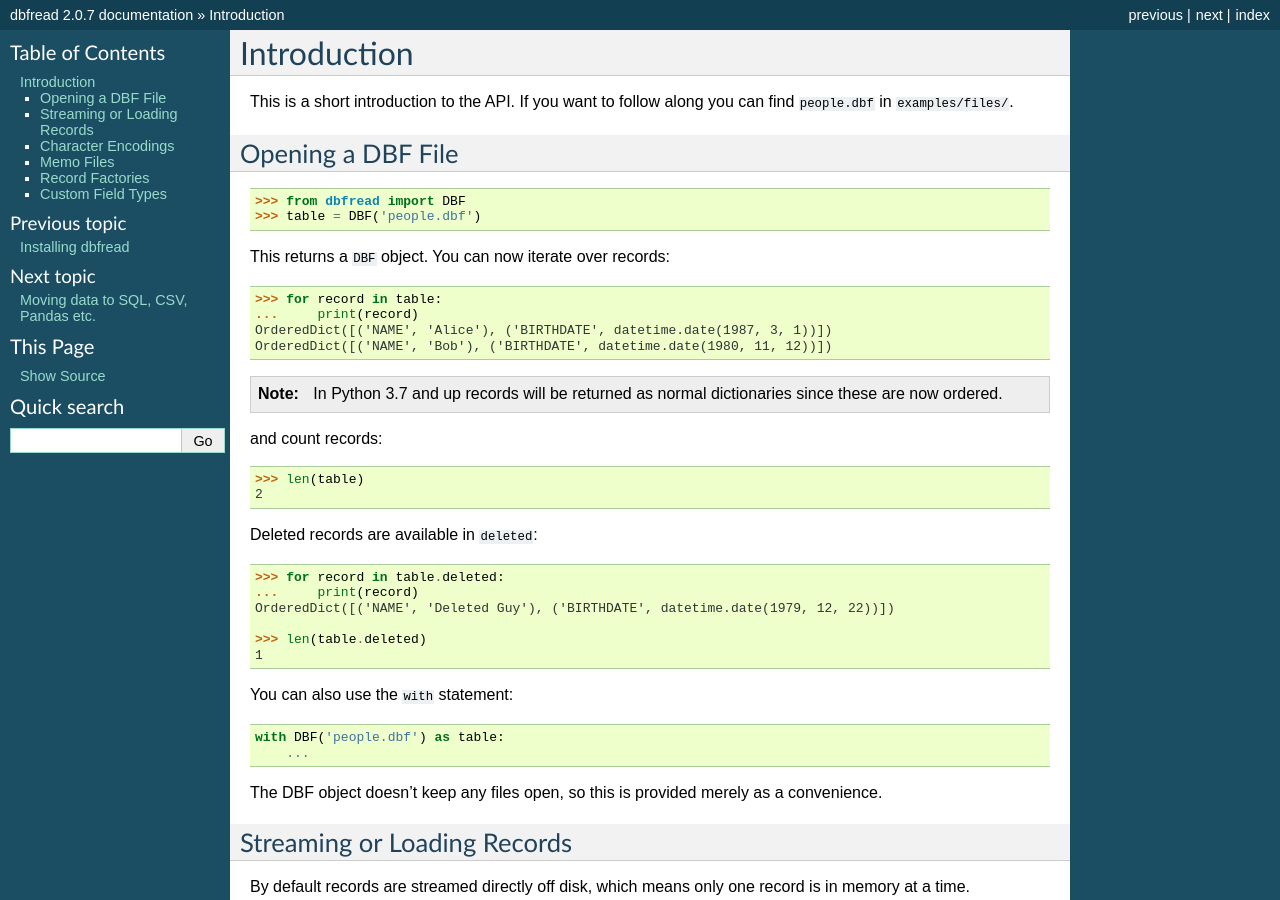
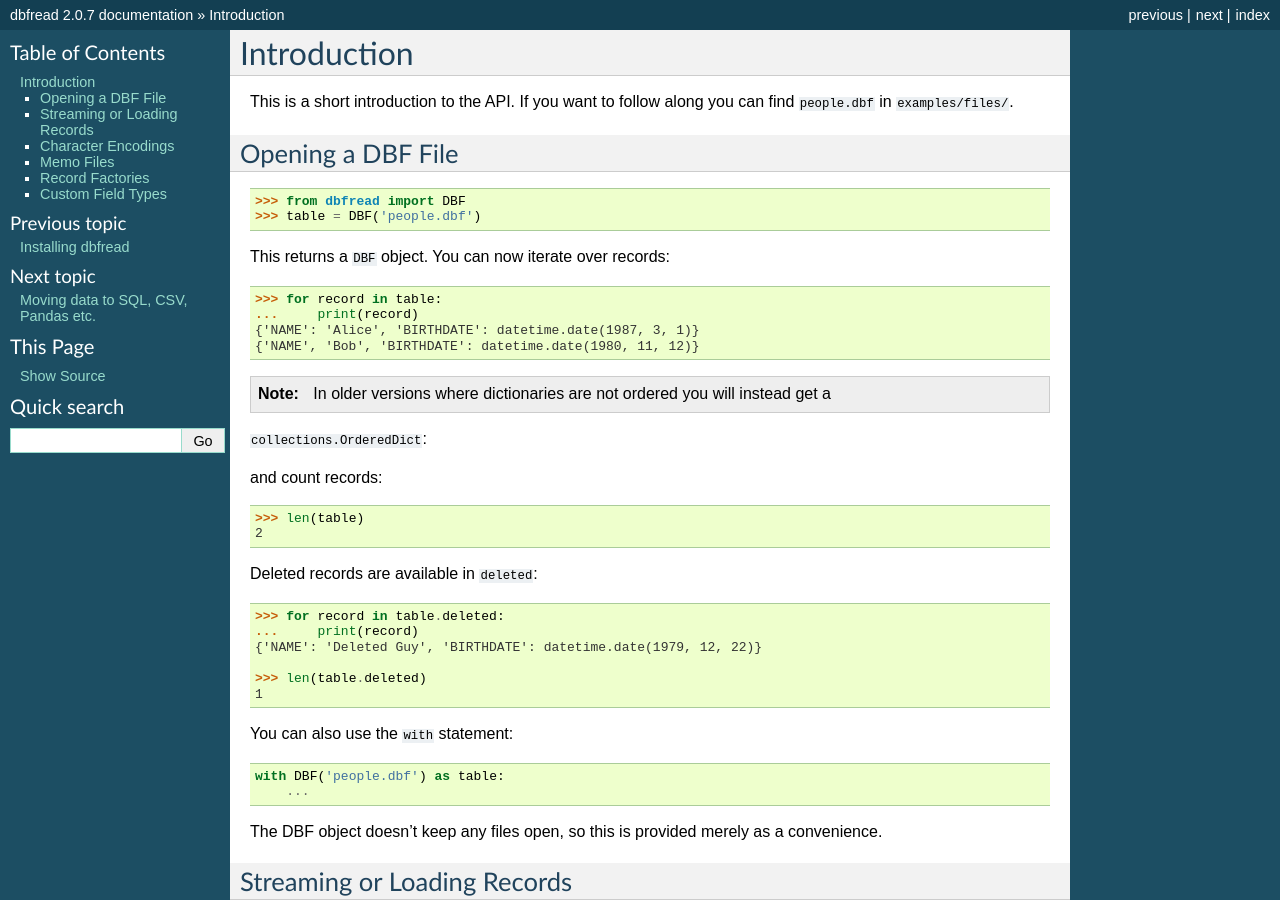
Before and after one commit to olemb/dbfread, a Sphinx documentation site: the page built from docs/introduction.rst, in a window 1280 px wide and 900 px high. Built offline with Sphinx 7.4.7, drawn with Linux system fonts in a browser that asks for light colours.

Commit message:
dict is now used for CPyton 3.6. Documented dict vs. OrderedDict behavior.

```diff
--- a/docs/changes.rst
+++ b/docs/changes.rst
@@ -8,7 +8,8 @@ Release History
 ^^^^^^^^^^^^^^^^^^
 
 * records are now returned ``dict`` instead of ``collections.OrderedDict``
-  in Python 3.7 and up since normal Python dictionaries are now ordered.
+  in Python 3.7 and up (as well as CPython 3.6) since normal Python
+  dictionaries are now ordered.
 
 * null values in D, F and L fields that are padded with ``'\0'`` bytes
   should now work return ``None``. (Fix by william-andre, pull request #35.)
--- a/docs/dbf_objects.rst
+++ b/docs/dbf_objects.rst
@@ -45,7 +45,7 @@ lowernames=False
   Field names are typically uppercase. If you pass ``True`` all field
   names will be converted to lowercase.
 
-recfactory=collections.OrderedDict (dict in Python 3.7 and up)
+recfactory=dict (collections.OrderedDict in older versions of Python)
 
   Takes a function that will be used to produce new records. The
   function will be called with a list of ``(name, value)`` pairs.
--- a/docs/index.rst
+++ b/docs/index.rst
@@ -18,8 +18,9 @@ batch jobs and one-off scripts.
     >>> from dbfread import DBF
     >>> for record in DBF('people.dbf'):
     ...     print(record)
-    OrderedDict([('NAME', 'Alice'), ('BIRTHDATE', datetime.date(1987, 3, 1))])
-    OrderedDict([('NAME', 'Bob'), ('BIRTHDATE', datetime.date(1980, 11, 12))])
+    {'NAME': 'Alice', 'BIRTHDATE': datetime.date(1987, 3, 1)}
+    {'NAME': 'Bob', 'BIRTHDATE': datetime.date(1980, 11, 12)}
+
 
 
 Source code
--- a/docs/introduction.rst
+++ b/docs/introduction.rst
@@ -10,35 +10,44 @@ you can find ``people.dbf`` in ``examples/files/``.
 Opening a DBF File
 ------------------
 
-::
+.. code-block:: python
 
     >>> from dbfread import DBF
     >>> table = DBF('people.dbf')
 
-This returns a ``DBF`` object. You can now iterate over records::
+This returns a ``DBF`` object. You can now iterate over records:
+
+.. code-block:: python
 
     >>> for record in table:
     ...     print(record)
-    OrderedDict([('NAME', 'Alice'), ('BIRTHDATE', datetime.date(1987, 3, 1))])
-    OrderedDict([('NAME', 'Bob'), ('BIRTHDATE', datetime.date(1980, 11, 12))])
+    {'NAME': 'Alice', 'BIRTHDATE': datetime.date(1987, 3, 1)}
+    {'NAME', 'Bob', 'BIRTHDATE': datetime.date(1980, 11, 12)}
 
-.. note:: In Python 3.7 and up records will be returned as normal dictionaries since these are now ordered.
+.. note:: In older versions where dictionaries are not ordered you will instead get a
+``collections.OrderedDict``:
 
-and count records::
+and count records:
+
+.. code-block:: python
 
     >>> len(table)
     2
 
-Deleted records are available in ``deleted``::
+Deleted records are available in ``deleted``:
+
+.. code-block:: python
 
     >>> for record in table.deleted:
     ...     print(record)
-    OrderedDict([('NAME', 'Deleted Guy'), ('BIRTHDATE', datetime.date(1979, 12, 22))])
+    {'NAME': 'Deleted Guy', 'BIRTHDATE': datetime.date(1979, 12, 22)}
 
     >>> len(table.deleted)
     1
 
-You can also use the ``with`` statement::
+You can also use the ``with`` statement:
+
+.. code-block:: python
 
     with DBF('people.dbf') as table:
         ...
@@ -54,7 +63,9 @@ By default records are streamed directly off disk, which means only
 one record is in memory at a time.
 
 If you have enough memory, you can load the records into a list by passing
-``load=True``. This allows for random access::
+``load=True``. This allows for random access:
+
+.. code-block:: python
 
     >>> table = DBF('people.dbf', load=True)
     >>> print(table.records[1]['NAME'])
@@ -71,7 +82,9 @@ function which returns a list of tables in a directory and load only
 the ones you need.
 
 If you just want a list of records and you don't care about the other
-table attributes you can do::
+table attributes you can do:
+
+.. code-block:: python
 
     >>> records = list(DBF('people.dbf'))
 
@@ -141,7 +154,9 @@ factory.
 A record factory is a function that takes a list of ``(name, value)``
 pairs and returns a record.  You can do whatever you like with this
 data. Here's a function that creates a record object with fields as
-attributes::
+attributes:
+
+.. code-block:: python
 
     class Record(object):
         def __init__(self, items):
@@ -161,7 +176,9 @@ Custom Field Types
 
 If the included message types are not enough you can add your own by
 subclassing ``FieldParser``. As a silly example, here how you can read
-text (``C``) fields in reverse::
+text (``C``) fields in reverse:
+
+.. code-block:: python
 
     from dbfread import DBF, FieldParser
 
@@ -174,7 +191,9 @@ text (``C``) fields in reverse::
         print(record['NAME'])
 
 and here's how you can return invalid values as ``InvalidValue``
-instead of raising ``ValueError``::
+instead of raising ``ValueError``:
+
+.. code-block:: python
 
     from dbfread import DBF, FieldParser, InvalidValue
 
```
Also changed, not shown: README.rst (+6 -7 lines), 1 other file.
